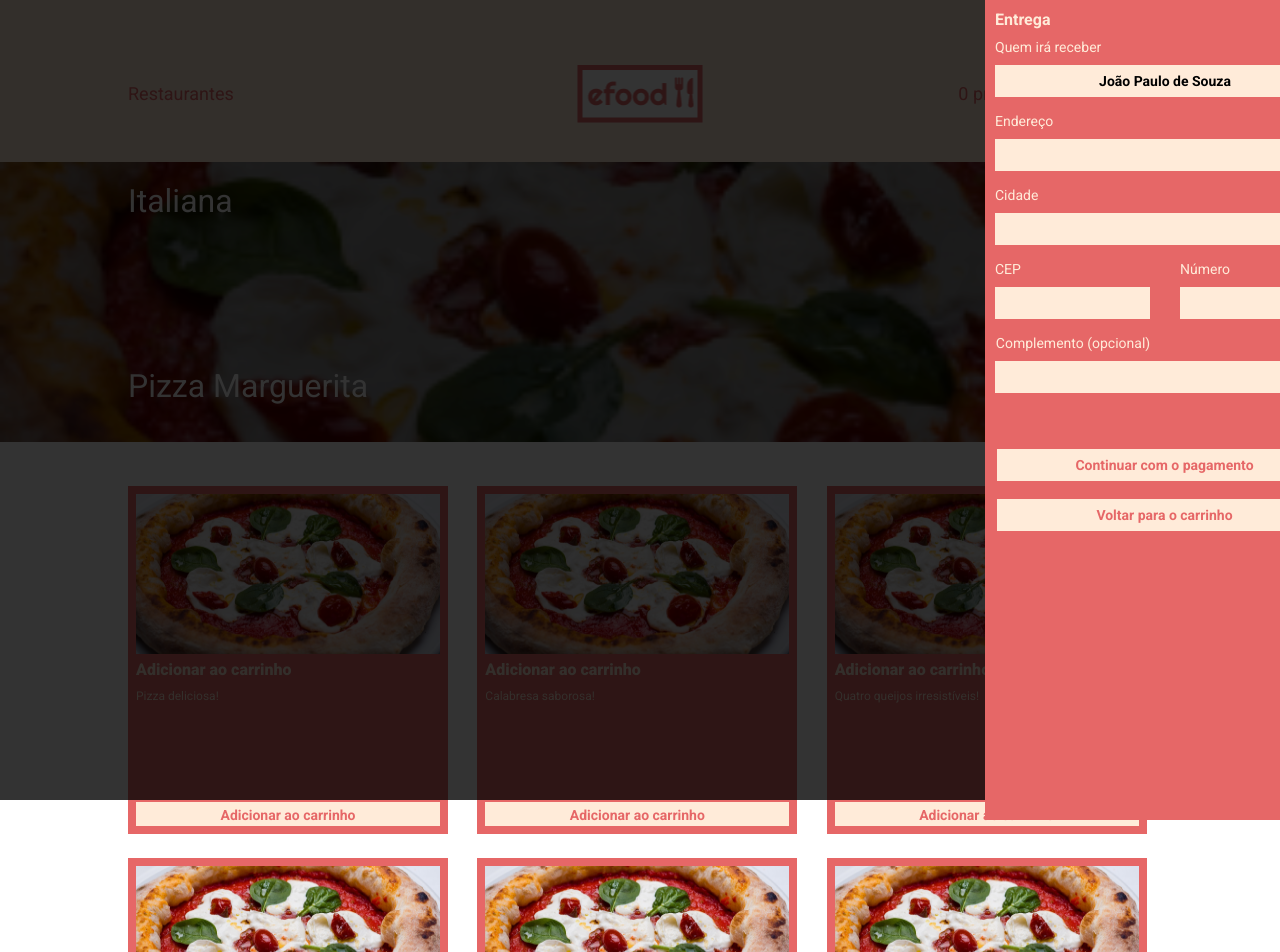
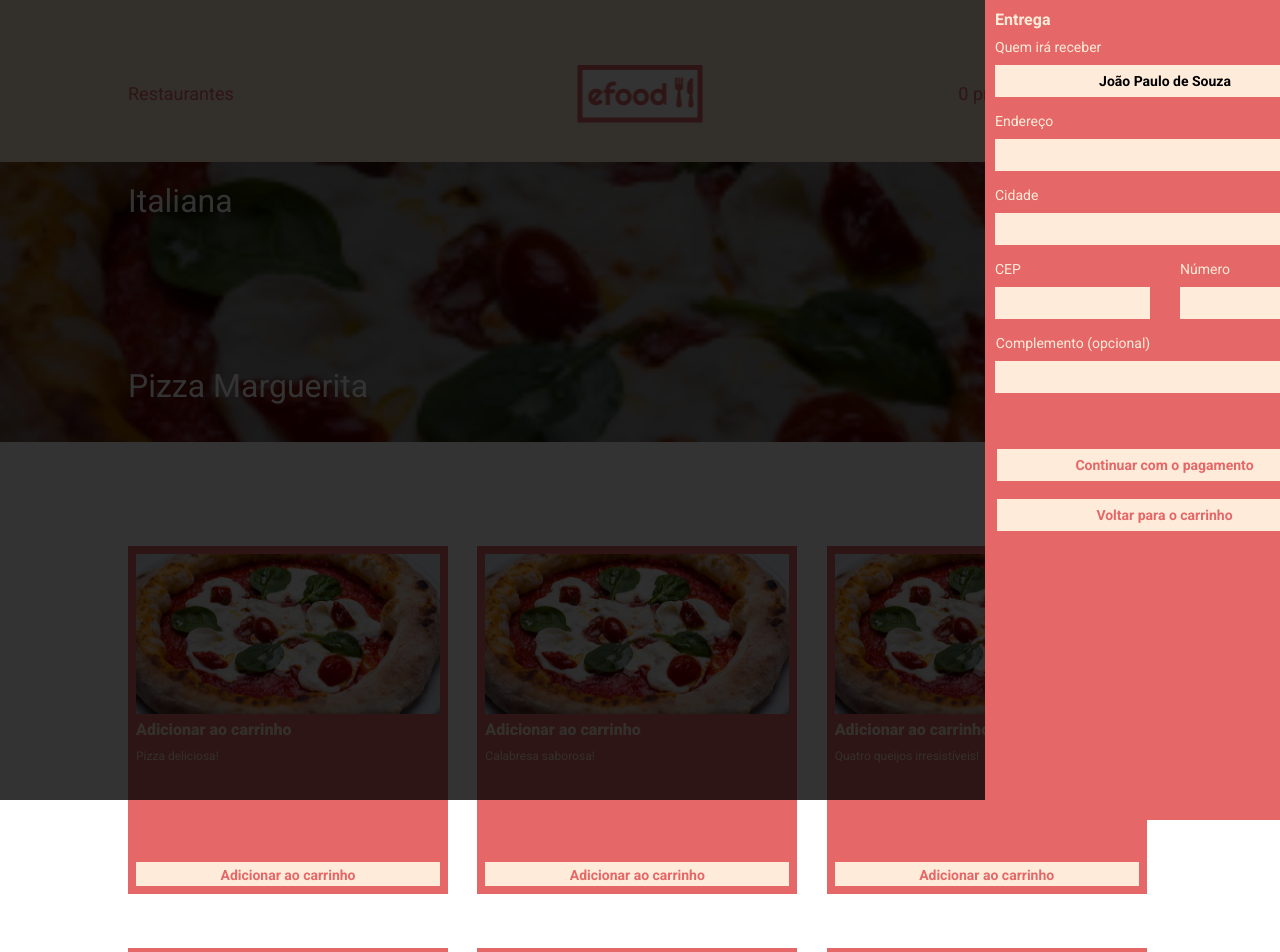
Before and after one commit to evenilsonguerreiro/efood2, a React (Create React App) app: page /perfilEntrega in a window 1280 px wide. Shown: the top 952 px of the page. Built offline with nearby package versions, Linux system fonts and the light colour scheme.

Commit message:
modal pronto

```diff
--- a/src/components/Product2/index.tsx
+++ b/src/components/Product2/index.tsx
@@ -29,7 +29,7 @@ type Props = {
 const Product2 = ({ title, image, description, button, abrirModal }: Props) => (
   <>
     {button.map((item, index) => (
-      <div className="container" key={index}>
+      <div className="container2" key={index}>
         <Card2>
           <CardImg>
             <img src={item.foto} alt={item.nome} />
--- a/src/components/Product2/styles.ts
+++ b/src/components/Product2/styles.ts
@@ -3,7 +3,8 @@ import { cores } from '../../styles'
 
 export const Card2 = styled.div`
   position: relative;
-  width: 320px;
+  max-width: 320px;
+  width: 100%;
   height: 348px;
   top: 300px;
   background-color: ${cores.pink};
--- a/src/components/ProductList2/styles.ts
+++ b/src/components/ProductList2/styles.ts
@@ -5,4 +5,5 @@ export const List2 = styled.ul`
   grid-template-columns: 1fr 1fr 1fr;
   gap: 24px;
   margin: auto;
+  margin-top: 30px;
 `
--- a/src/pages/Perfil/styles.ts
+++ b/src/pages/Perfil/styles.ts
@@ -41,13 +41,13 @@ export const ImagemModal = styled.div`
   left: 30px;
 
   img {
-    width: 100%;
-    height: 100%;
-    object-fit: contain;
+    width: 280px;
+    height: 280px;
+    object-fit: cover;
   }
 `
 export const TituloModal = styled.span`
-  width: 200px;
+  width: 400px;
   height: 21px;
   font-size: 14px;
   font-weight: bold;
--- a/src/styles.ts
+++ b/src/styles.ts
@@ -47,5 +47,6 @@ export const EstiloGlobal = createGlobalStyle`
     width: 100%;
     max-width: 1024px;
     margin: 0 auto;
+    margin-top: 30px;
   }
 `
```
